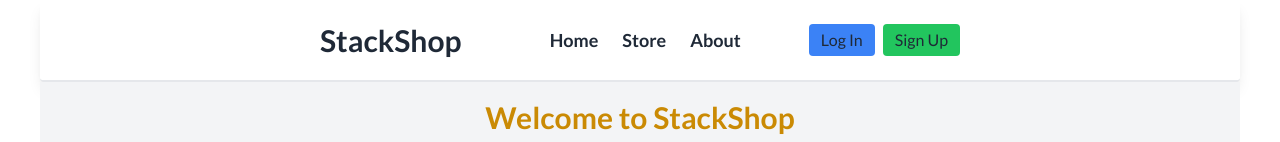
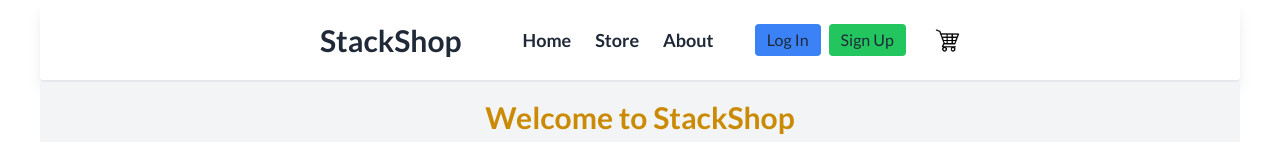
Before and after one commit to chiemezie1/StackShop_webite, a Next.js app: page / in a window 1280 px wide. Shown: the top 142 px of the page. Built offline with nearby package versions, Linux system fonts and the light colour scheme; no server answers.

Commit message:
added cart

```diff
--- a/src/components/NavBar/NavBar.js
+++ b/src/components/NavBar/NavBar.js
@@ -3,6 +3,7 @@ import Link from "next/link";
 import { signOut } from "next-auth/react";
 import Image from "next/image";
 import IconPersonFilled from "public/images/icon-person-filled.svg";
+import cart from "../../../public/cart.png"
 
 import { useAuthentication } from "src/lib/hooks/use-authentication";
 
@@ -63,6 +64,11 @@ const NavBar = () => {
             </div>
           )}
         </div>
+        <nav>
+        <Link href="/cart" passHref>
+          <Image src={cart} alt="Cart" height={15} width={25}/>
+        </Link>
+      </nav>
       </div>
     </nav>
   );
```
Also changed, not shown: 1 other file (tests, documents, lock files or other folders).
